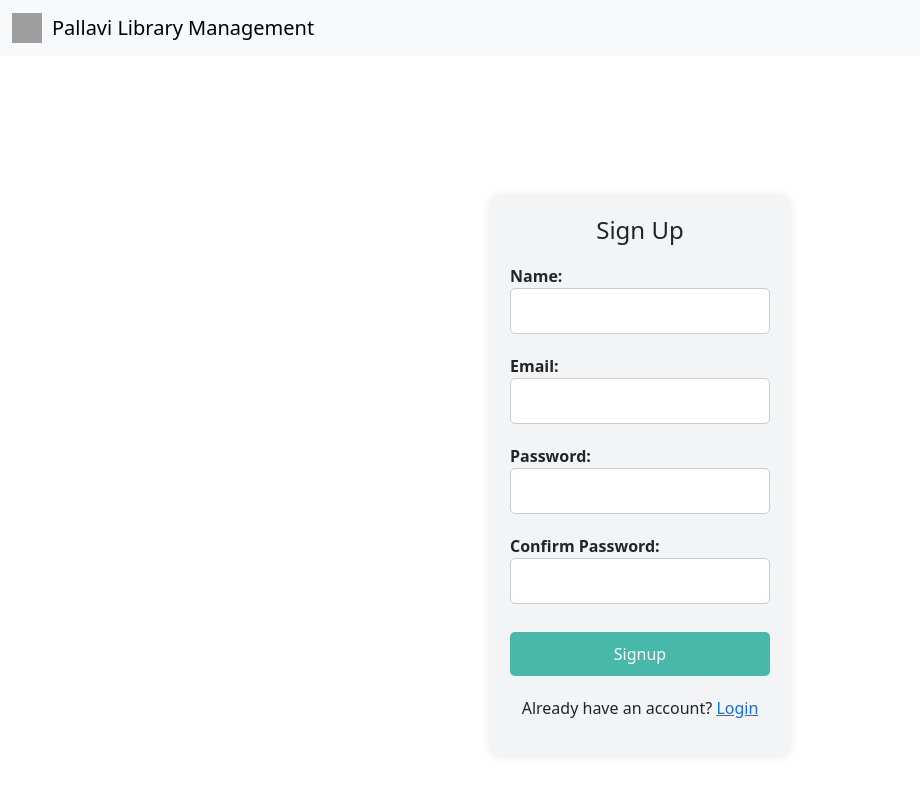
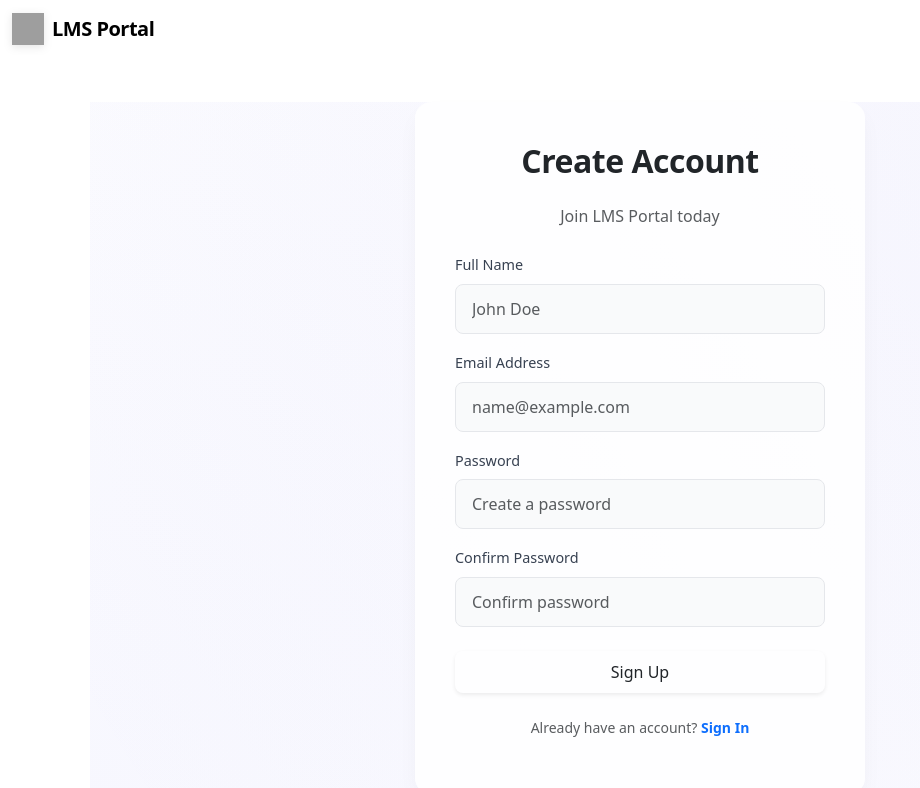
Before and after one commit to Pallavi-Pandey/LMS, a Vue app in the folder frontend/: page /signup in a window 1280 px wide. Shown: the top 788 px of the page, without its empty margins (0-920 px from the left). Built offline with nearby package versions, Linux system fonts and the light colour scheme; no server answers; grey boxes are pictures that could not be loaded.

Commit message:
feat: Implement Nginx configuration for frontend serving and refresh authentication UI with new styling and improved API handling.

```diff
--- a/frontend/index.html
+++ b/frontend/index.html
@@ -4,6 +4,10 @@
 <head>
   <meta charset="UTF-8">
   <link rel="icon" href="https://img.icons8.com/ios/452/book.png">
+  <!-- Google Fonts: Inter -->
+  <link rel="preconnect" href="https://fonts.googleapis.com">
+  <link rel="preconnect" href="https://fonts.gstatic.com" crossorigin>
+  <link href="https://fonts.googleapis.com/css2?family=Inter:wght@300;400;500;600;700&display=swap" rel="stylesheet">
   <link href="https://cdn.jsdelivr.net/npm/bootstrap@5.3.3/dist/css/bootstrap.min.css" rel="stylesheet"
     integrity="sha384-QWTKZyjpPEjISv5WaRU9OFeRpok6YctnYmDr5pNlyT2bRjXh0JMhjY6hW+ALEwIH" crossorigin="anonymous">
   <!-- Bootstrap JavaScript CDN -->
--- a/frontend/src/assets/main.css
+++ b/frontend/src/assets/main.css
@@ -1,35 +1,46 @@
 @import './base.css';
 
 #app {
-  max-width: 1280px;
-  margin: 0 auto;
-  padding: 2rem;
-  font-weight: normal;
+  width: 100%;
+  min-height: 100vh;
 }
 
-a,
-.green {
-  text-decoration: none;
-  color: hsla(160, 100%, 37%, 1);
-  transition: 0.4s;
-  padding: 3px;
+body {
+  font-family: 'Inter', sans-serif;
+  background-color: var(--color-background);
+  color: var(--color-text);
 }
 
-@media (hover: hover) {
-  a:hover {
-    background-color: hsla(160, 100%, 37%, 0.2);
-  }
+/* Premium Utilities */
+.glass-panel {
+  background: rgba(255, 255, 255, 0.7);
+  backdrop-filter: blur(10px);
+  -webkit-backdrop-filter: blur(10px);
+  border-bottom: 1px solid rgba(255, 255, 255, 0.3);
 }
 
-@media (min-width: 1024px) {
-  body {
-    display: flex;
-    place-items: center;
-  }
+.card-hover {
+  transition: transform 0.2s ease, box-shadow 0.2s ease;
+  border: none;
+  border-radius: 12px;
+  overflow: hidden;
+  box-shadow: 0 4px 6px -1px rgba(0, 0, 0, 0.1), 0 2px 4px -1px rgba(0, 0, 0, 0.06);
+}
 
-  #app {
-    display: grid;
-    grid-template-columns: 1fr 1fr;
-    padding: 0 2rem;
-  }
+.card-hover:hover {
+  transform: translateY(-4px);
+  box-shadow: 0 10px 15px -3px rgba(0, 0, 0, 0.1), 0 4px 6px -2px rgba(0, 0, 0, 0.05);
 }
+
+.btn-premium {
+  background: linear-gradient(135deg, #6366f1 0%, #4f46e5 100%);
+  color: white;
+  border: none;
+  font-weight: 500;
+  transition: opacity 0.2s;
+}
+
+.btn-premium:hover {
+  opacity: 0.9;
+  color: white;
+}
--- a/frontend/src/components/Login.vue
+++ b/frontend/src/components/Login.vue
@@ -1,25 +1,56 @@
 <template>
   <div class="login-container">
-    <div class="login">
-      <h2>Login</h2>
+    <div class="login-card glass-panel">
+      <h2 class="text-center mb-4 brand-title">Welcome Back</h2>
+      <p class="text-center text-muted mb-4">Sign in to your account</p>
+
       <form @submit.prevent="login" class="login-form">
-        <div class="form-group">
-          <label for="email">Email:</label>
-          <input type="email" id="email" v-model.trim="email" placeholder="Enter your email" required>
+        <div class="mb-3">
+          <label for="email" class="form-label">Email Address</label>
+          <input
+            type="email"
+            id="email"
+            v-model.trim="email"
+            class="form-control custom-input"
+            placeholder="name@example.com"
+            required>
         </div>
-        <div class="form-group">
-          <label for="password">Password:</label>
-          <input type="password" id="password" v-model.trim="password" placeholder="Enter your password" required>
+        <div class="mb-4">
+          <label for="password" class="form-label">Password</label>
+          <input
+            type="password"
+            id="password"
+            v-model.trim="password"
+            class="form-control custom-input"
+            placeholder="••••••••"
+            required>
         </div>
-        <button class="btn btn-primary mt-2"> Login </button>
-        <p v-if="errStatus" class="error-msg">{{ errormsg }}</p>
+
+        <button class="btn btn-premium w-100 py-2 rounded-3 shadow-sm">
+          Sign In
+        </button>
+
+        <div v-if="errStatus" class="alert alert-danger mt-3 py-2 text-center text-small">
+          {{ errormsg }}
+        </div>
       </form>
-      <p>Don't have an account? <router-link to="/signup">Sign Up</router-link></p>
+
+      <div class="text-center mt-4">
+        <p class="text-muted small">
+          New here?
+          <router-link to="/signup" class="text-primary fw-bold text-decoration-none">
+            Create an account
+          </router-link>
+        </p>
+      </div>
     </div>
   </div>
 </template>
 
 <script>
+// Use relative path or env var, defaulting to relative for proxy support
+const API_URL = import.meta.env.VITE_API_URL || "http://127.0.0.1:5000";
+
 export default {
   name: "LoginForm",
   data() {
@@ -38,7 +69,8 @@ export default {
         return;
       }
 
-      const res = await fetch("http://127.0.0.1:5000/user-login", {
+      try {
+        const res = await fetch(`${API_URL}/user-login`, {
           method: "POST",
           headers: {
             "Content-Type": "application/json",
@@ -49,98 +81,80 @@ export default {
           }),
         });
         const data = await res.json();
-      console.log("aaaaaaaaa",data)
+
         if (res.ok) {
           localStorage.setItem('auth-token', data.token);
           localStorage.setItem('role', data.role);
           localStorage.setItem('email', data.email);
-        // refresh
-        console.log(data);
+
           if (data.role[0] === 'admin') {
-          console.log('admin');
             this.$router.push({ path: '/librarian-dashboard' });
           } else {
             this.$router.push({ path: '/user-dashboard' });
           }
+          // Force UI update
+          setTimeout(() => window.location.reload(), 50);
         } else {
-        this.errormsg = data.message;
+          this.errormsg = data.message || "Login failed";
+          this.errStatus = true;
+        }
+      } catch (error) {
+        console.error(error);
+        this.errormsg = "Network error. Please try again.";
         this.errStatus = true;
       }
     }
   }
 }
 </script>
+
 <style scoped>
 .login-container {
+  min-height: 80vh;
   display: flex;
+  align-items: center;
   justify-content: center;
-  align-items: center;
-  height: 100vh;
+  background: radial-gradient(circle at top left, rgba(79, 70, 229, 0.05), transparent),
+              radial-gradient(circle at bottom right, rgba(99, 102, 241, 0.05), transparent);
 }
 
-.login {
-  max-width: 400px;
+.login-card {
   width: 100%;
-  padding: 20px;
-  background-color: #f9f9f9;
-  border-radius: 10px;
-  box-shadow: 0px 0px 10px rgba(0, 0, 0, 0.1);
+  max-width: 420px;
+  padding: 2.5rem;
+  border-radius: 16px;
+  box-shadow: 0 10px 25px -5px rgba(0, 0, 0, 0.05), 0 8px 10px -6px rgba(0, 0, 0, 0.01);
+  background: rgba(255, 255, 255, 0.85); /* Fallback */
 }
 
-h2 {
-  font-size: 24px;
-  text-align: center;
-  margin-bottom: 20px;
+.brand-title {
+  color: var(--vt-c-indigo);
+  font-weight: 700;
+  letter-spacing: -0.5px;
 }
 
-.form-group {
-  margin-bottom: 20px;
+.custom-input {
+  border: 1px solid #e5e7eb;
+  padding: 0.75rem 1rem;
+  border-radius: 8px;
+  background-color: #f9fafb;
+  transition: all 0.2s;
 }
 
-label {
-  font-weight: bold;
+.custom-input:focus {
+  border-color: #4f46e5;
+  background-color: #fff;
+  box-shadow: 0 0 0 4px rgba(79, 70, 229, 0.1);
 }
 
-input[type="email"],
-input[type="password"] {
-  width: 100%;
-  padding: 10px;
-  border: 1px solid #ccc;
-  border-radius: 5px;
+.form-label {
+  font-weight: 500;
+  font-size: 0.9rem;
+  color: #374151;
+  margin-bottom: 0.5rem;
 }
 
-button {
-  width: 100%;
-  padding: 10px;
-  font-size: 16px;
-  color: #fff;
-  background-color: #47b8a9;
-  border: none;
-  border-radius: 5px;
-  cursor: pointer;
-}
-
-button:hover {
-  background-color: #199479;
-}
-
-.error-msg {
-  color: red;
-  margin-top: 10px;
-  text-align: center;
-}
-
-p {
-  text-align: center;
-  margin-top: 20px;
-}
-
-p router-link {
-  color: #43caa2;
-  text-decoration: none;
-}
-
-p router-link:hover {
-  text-decoration: underline;
+.text-small {
+  font-size: 0.875rem;
 }
 </style>
--- a/frontend/src/components/SignUp.vue
+++ b/frontend/src/components/SignUp.vue
@@ -1,46 +1,91 @@
 <template>
   <div class="signup-container">
-    <div class="signup-form">
-      <h2>Sign Up</h2>
-      <form @submit.prevent="signup">
-        <div class="form-group">
-          <label for="username">Name:</label>
-          <input type="text" id="username" v-model.trim="username" required>
+    <div class="signup-card glass-panel">
+      <h2 class="text-center mb-4 brand-title">Create Account</h2>
+      <p class="text-center text-muted mb-4">Join LMS Portal today</p>
+
+      <form @submit.prevent="signup" class="signup-form">
+        <div class="mb-3">
+          <label for="username" class="form-label">Full Name</label>
+          <input
+            type="text"
+            id="username"
+            v-model.trim="username"
+            class="form-control custom-input"
+            placeholder="John Doe"
+            required>
         </div>
-        <div class="form-group">
-          <label for="email">Email:</label>
-          <input type="email" id="email" v-model.trim="email" required>
+        <div class="mb-3">
+          <label for="email" class="form-label">Email Address</label>
+          <input
+            type="email"
+            id="email"
+            v-model.trim="email"
+            class="form-control custom-input"
+            placeholder="name@example.com"
+            required>
         </div>
-        <div class="form-group">
-          <label for="password">Password:</label>
-          <input type="password" id="password" v-model.trim="password" required>
+        <div class="mb-3">
+          <label for="password" class="form-label">Password</label>
+          <input
+            type="password"
+            id="password"
+            v-model.trim="password"
+            class="form-control custom-input"
+            placeholder="Create a password"
+            required>
         </div>
-        <div class="form-group">
-          <label for="confirmPassword">Confirm Password:</label>
-          <input type="password" id="confirmPassword" v-model.trim="confirmPassword" required>
+        <div class="mb-4">
+          <label for="confirmPassword" class="form-label">Confirm Password</label>
+          <input
+            type="password"
+            id="confirmPassword"
+            v-model.trim="confirmPassword"
+            class="form-control custom-input"
+            placeholder="Confirm password"
+            required>
         </div>
-        <button class="btn btn-primary mt-2"> Signup </button>
+
+        <button class="btn btn-premium w-100 py-2 rounded-3 shadow-sm">
+          Sign Up
+        </button>
+
+        <div v-if="errorMsg" class="alert alert-danger mt-3 py-2 text-center text-small">
+          {{ errorMsg }}
+        </div>
       </form>
-      <p>Already have an account? <router-link to="/login">Login</router-link></p>
+
+      <div class="text-center mt-4">
+        <p class="text-muted small">
+          Already have an account?
+          <router-link to="/login" class="text-primary fw-bold text-decoration-none">
+            Sign In
+          </router-link>
+        </p>
+      </div>
     </div>
   </div>
 </template>
 
 <script>
-import API_BASE_URL from "../config";
+// Use relative path or env var
+const API_URL = import.meta.env.VITE_API_URL || "http://127.0.0.1:5000";
+
 export default {
   data() {
     return {
       username: '',
       email: '',
       password: '',
-      confirmPassword: ''
+      confirmPassword: '',
+      errorMsg: ''
     };
   },
   methods: {
-  async  signup() {
+    async signup() {
+      this.errorMsg = '';
       if (this.password !== this.confirmPassword) {
-        alert("Passwords do not match");
+        this.errorMsg = "Passwords do not match";
         return;
       }
 
@@ -50,7 +95,8 @@ export default {
         password: this.password
       };
 
-   const res =  await fetch("/register", {
+      try {
+        const res = await fetch(`${API_URL}/register`, {
           method: "POST",
           headers: {
             "Content-Type": "application/json",
@@ -59,86 +105,69 @@ export default {
           body: JSON.stringify(userData),
         })
         const data = await res.json()
+
         if (res.ok) {
-        alert('registration successful')
-
+          alert('Registration successful! Please login.');
           this.$router.push({ path: '/login' })
-
+        } else {
+          this.errorMsg = data.message || "Registration failed";
         }
-      else {
-        alert(data.message)
+      } catch (err) {
+        console.error(err);
+        this.errorMsg = "Network error";
       }
     }
   }
 };
 </script>
 
-
 <style scoped>
 .signup-container {
+  min-height: 85vh;
   display: flex;
+  align-items: center;
   justify-content: center;
-  align-items: center;
-  height: 100vh;
+  background: radial-gradient(circle at top right, rgba(79, 70, 229, 0.05), transparent),
+              radial-gradient(circle at bottom left, rgba(99, 102, 241, 0.05), transparent);
 }
 
-.signup-form {
-  width: 300px;
-  padding: 20px;
-  background-color: #f3f4f6;
-  border-radius: 10px;
-  box-shadow: 0px 0px 10px rgba(0, 0, 0, 0.1);
+.signup-card {
+  width: 100%;
+  max-width: 450px;
+  padding: 2.5rem;
+  border-radius: 16px;
+  box-shadow: 0 10px 25px -5px rgba(0, 0, 0, 0.05), 0 8px 10px -6px rgba(0, 0, 0, 0.01);
+  background: rgba(255, 255, 255, 0.85);
 }
 
-h2 {
-  font-size: 24px;
-  text-align: center;
-  margin-bottom: 20px;
+.brand-title {
+  color: var(--vt-c-indigo);
+  font-weight: 700;
+  letter-spacing: -0.5px;
 }
 
-.form-group {
-  margin-bottom: 20px;
+.custom-input {
+  border: 1px solid #e5e7eb;
+  padding: 0.75rem 1rem;
+  border-radius: 8px;
+  background-color: #f9fafb;
+  transition: all 0.2s;
 }
 
-label {
-  font-weight: bold;
+.custom-input:focus {
+  border-color: #4f46e5;
+  background-color: #fff;
+  box-shadow: 0 0 0 4px rgba(79, 70, 229, 0.1);
 }
 
-input[type="text"],
-input[type="email"],
-input[type="password"] {
-  width: 100%;
-  padding: 10px;
-  border: 1px solid #ccc;
-  border-radius: 5px;
+.form-label {
+  font-weight: 500;
+  font-size: 0.9rem;
+  color: #374151;
+  margin-bottom: 0.5rem;
 }
 
-button {
-  width: 100%;
-  padding: 10px;
-  font-size: 16px;
-  color: #fff;
-  background-color: #47b8a9;
-  border: none;
-  border-radius: 5px;
-  cursor: pointer;
-}
-
-button:hover {
-  background-color: #199479;
-}
-
-p {
-  text-align: center;
-  margin-top: 20px;
-}
-
-p router-link {
-  color: #43caa2;
-  text-decoration: none;
-}
-
-p router-link:hover {
-  text-decoration: underline;
+.text-small {
+  font-size: 0.875rem;
 }
 </style>
--- a/frontend/src/components/navbar.vue
+++ b/frontend/src/components/navbar.vue
@@ -1,33 +1,61 @@
 <template>
-  <nav class="navbar bg-body-tertiary" >
-    <div class="container-fluid d-flex justify-content-between align-items-center">
-      <!-- Left-aligned content -->
-      <div class="d-flex align-items-center">
-        <!-- Logo -->
-        <img src="https://img.icons8.com/ios/452/book.png" alt="logo" width="30" height="30" class="logo">
-        <a class="navbar-brand">Pallavi Library Management</a>
-      </div>
+  <nav class="navbar navbar-expand-lg glass-panel sticky-top mb-4">
+    <div class="container-fluid">
+      <!-- Logo & Brand -->
+      <router-link to="/" class="navbar-brand d-flex align-items-center gap-2">
+        <img src="https://img.icons8.com/ios/452/book.png" alt="logo" width="32" height="32" class="logo-img">
+        <span class="brand-text">LMS Portal</span>
+      </router-link>
 
-      <!-- Right-aligned content -->
-      <div class="navbar-links">
-        <div v-if="role === 'admin'" class="admin-links">
-          <router-link to="/librarian-dashboard" class="nav-link">Dashboard</router-link>
-          <router-link to="/requests" class="nav-link">Requests <span style="color: red; border: 2px solid black;padding:2px 10px; "> {{ no_of_requests }}</span> </router-link>
-          <router-link to="/mystats" class="nav-link">Stats</router-link>
-        </div>
-        <div v-else-if="role === 'stud'" class="student-links">
-          <router-link to="/user-dashboard" class="nav-link">All Books</router-link>
-          <router-link to="/my-books" class="nav-link">My Books</router-link>
-        </div>
+      <!-- Toggle Button (Mobile) -->
+      <button class="navbar-toggler" type="button" data-bs-toggle="collapse" data-bs-target="#navbarNav">
+        <span class="navbar-toggler-icon"></span>
+      </button>
 
-        <!-- Logout Button -->
-        <button v-if="is_login" @click="logout" class="btn btn-outline-danger logout-btn">Logout</button>
+      <!-- Links -->
+      <div class="collapse navbar-collapse justify-content-end" id="navbarNav">
+        <ul class="navbar-nav align-items-center gap-3">
+
+          <template v-if="role === 'admin'">
+            <li class="nav-item">
+              <router-link to="/librarian-dashboard" class="nav-link custom-link">Dashboard</router-link>
+            </li>
+            <li class="nav-item">
+              <router-link to="/requests" class="nav-link custom-link d-flex align-items-center gap-1">
+                Requests
+                <span v-if="no_of_requests > 0" class="badge rounded-pill bg-danger shadow-sm">
+                  {{ no_of_requests }}
+                </span>
+              </router-link>
+            </li>
+            <li class="nav-item">
+              <router-link to="/mystats" class="nav-link custom-link">Stats</router-link>
+            </li>
+          </template>
+
+          <template v-else-if="role === 'stud'">
+            <li class="nav-item">
+              <router-link to="/user-dashboard" class="nav-link custom-link">Explere Books</router-link>
+            </li>
+            <li class="nav-item">
+              <router-link to="/my-books" class="nav-link custom-link">My Library</router-link>
+            </li>
+          </template>
+
+          <!-- Logout -->
+          <li class="nav-item" v-if="is_login">
+            <button @click="logout" class="btn btn-premium px-4 rounded-pill shadow-sm btn-sm">
+              Logout
+            </button>
+          </li>
+        </ul>
       </div>
     </div>
   </nav>
 </template>
 
 <script>
+// ... existing script ...
 import API_BASE_URL from "../config";
 import router from '@/router';
 
@@ -45,7 +73,6 @@ export default {
     if (this.role === 'admin'){
       this.fetch_requests();
     }
-
   },
   methods: {
     logout() {
@@ -53,6 +80,8 @@ export default {
       localStorage.removeItem('role');
       // reload
       this.$router.push({ path: '/login' });
+      // Force reload to update navbar state if needed, or rely on reactivity
+      setTimeout(() => window.location.reload(), 100);
     },
     fetch_requests() {
       fetch('/requests',{
@@ -65,36 +94,42 @@ export default {
       })
         .then(res => res.json())
         .then(data => {
-          data = data.filter(request => request.status === 'requested');
-          this.no_of_requests = data.length;
-        });
-
-  }
+          if (Array.isArray(data)) {
+             const pending = data.filter(request => request.status === 'requested');
+             this.no_of_requests = pending.length;
+          }
+        })
+        .catch(err => console.error("Error fetching requests:", err));
+    }
   },
 }
 </script>
 
 <style scoped>
-.logo {
-  margin-right: 10px;
+.brand-text {
+  font-weight: 700;
+  font-size: 1.25rem;
+  letter-spacing: -0.5px;
+  color: var(--color-heading);
 }
 
-.navbar-links {
-  display: flex;
-  align-items: center;
+.custom-link {
+  font-weight: 500;
+  color: var(--color-text);
+  transition: color 0.2s;
 }
 
-.navbar-links .nav-link {
-  margin-right: 20px;
+.custom-link:hover,
+.router-link-active {
+  color: #4f46e5 !important; /* Indigo-600 */
 }
 
-.admin-links,
-.student-links {
-  display: flex;
-  align-items: center;
+.badge {
+  font-size: 0.75rem;
+  padding: 0.35em 0.65em;
 }
 
-.logout-btn {
-  margin-left: 10px;
+.logo-img {
+  filter: drop-shadow(0 2px 4px rgba(0,0,0,0.1));
 }
 </style>
```
Also changed, not shown: 1 other file (tests, documents, lock files or other folders). Lines whose indentation alone changed are shown as unchanged.
